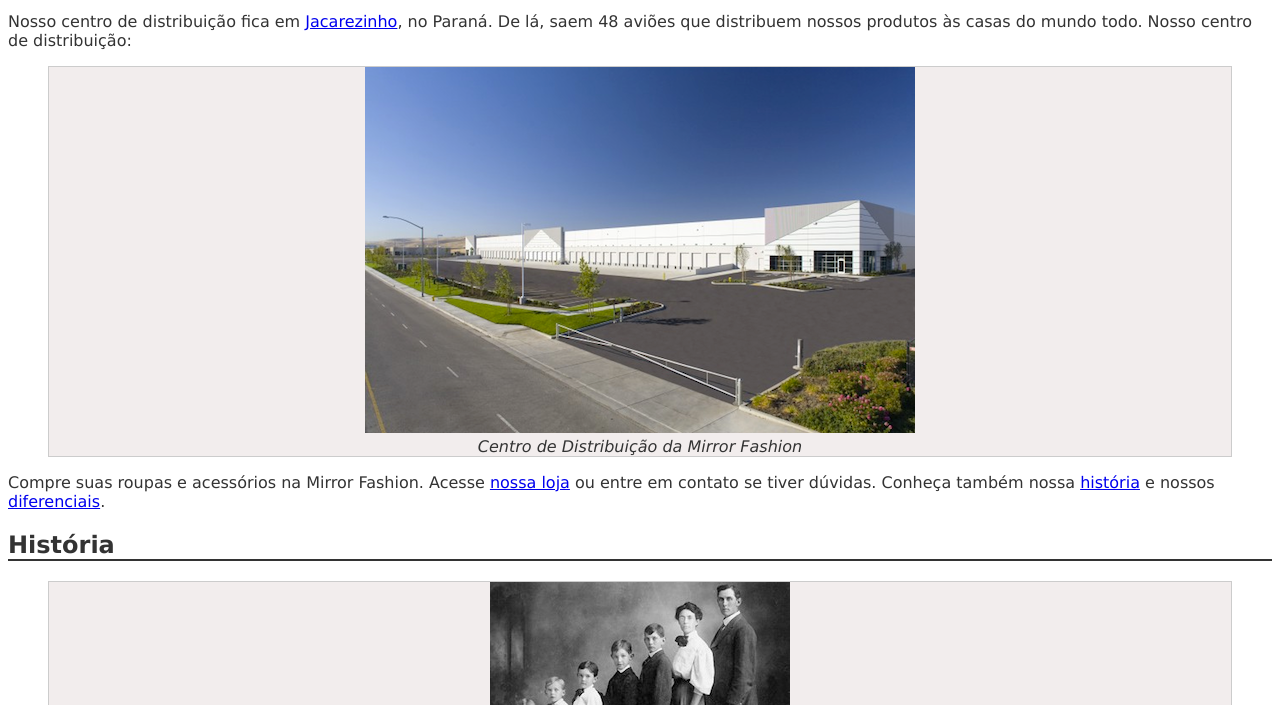
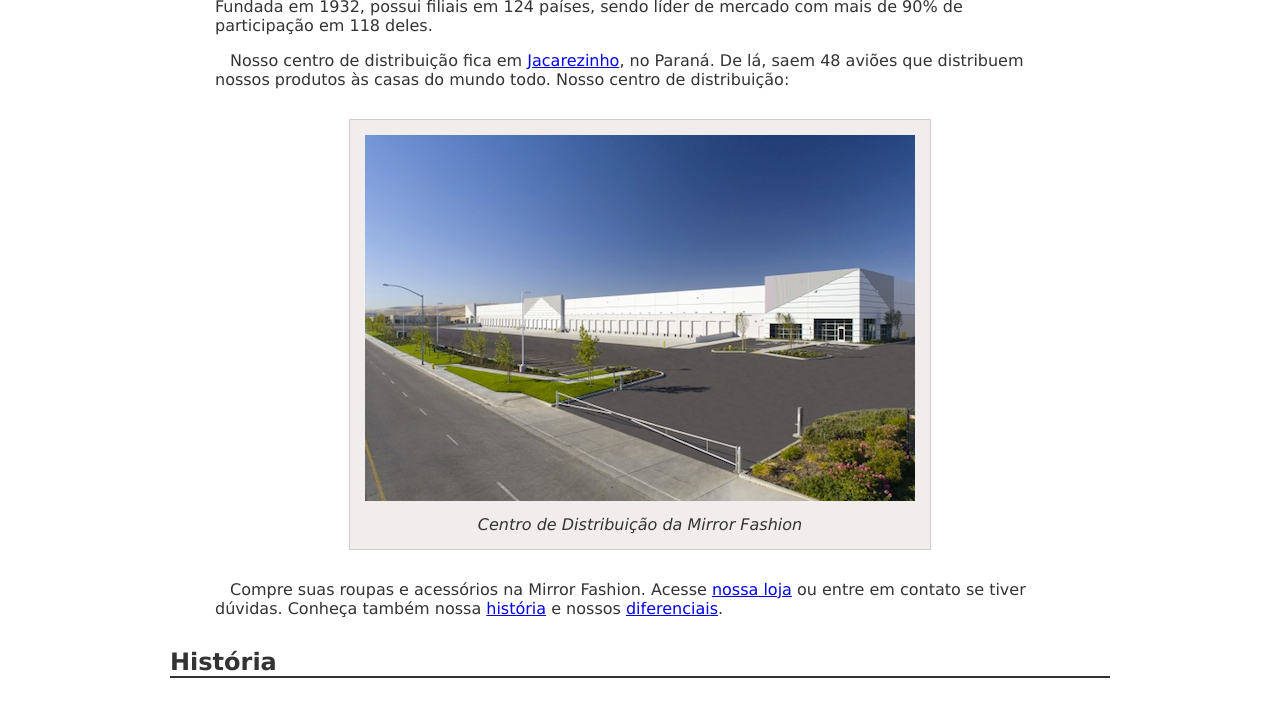
Before and after one commit to JesseLopesTI/mirror-fashion, a plain HTML site: page about.html in a window 1280 px wide. Shown: the part 220-925 px from the top of the page. Drawn offline with Linux system fonts and the light colour scheme.

Commit message:
Iniciando estilização da página sobre

```diff
--- a/styles/about.css
+++ b/styles/about.css
@@ -1,22 +1,41 @@
 body {
   color: #333333;
   font-family: "Lucida Sans Unicode", "Lucida Grande", sans-serif;
+  width: 940px;
+  margin-left: auto;
+  margin-right: auto;
 }
 
 h1 {
   background-image: url(../images/sobre-background.jpg);
+  padding: 10px;
+}
+
+p {
+  padding: 0 45px;
+  text-indent: 15px;
+}
+
+#distribution-center {
+  margin-left: auto;
+  margin-right: auto;
+  width: 550px;
 }
 
 h2 {
   border-bottom: 2px solid #333333;
+  margin-top: 30px;
 }
 
 figure {
   background: #f2eded;
   border: 1px solid #ccc;
   text-align: center;
+  padding: 15px;
+  margin: 30px;
 }
 
 figcaption {
   font-style: italic;
+  margin-top: 10px;
 }
```
Lines whose indentation alone changed are shown as unchanged.
